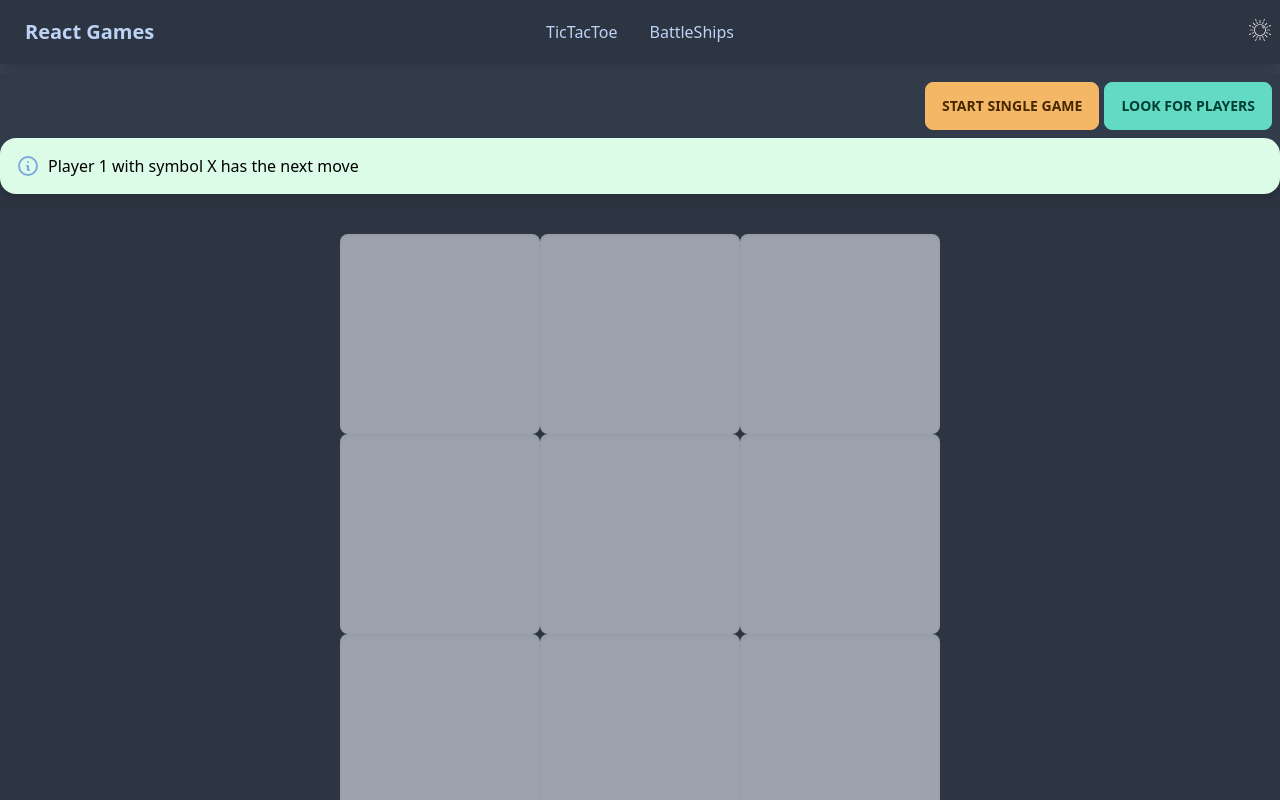
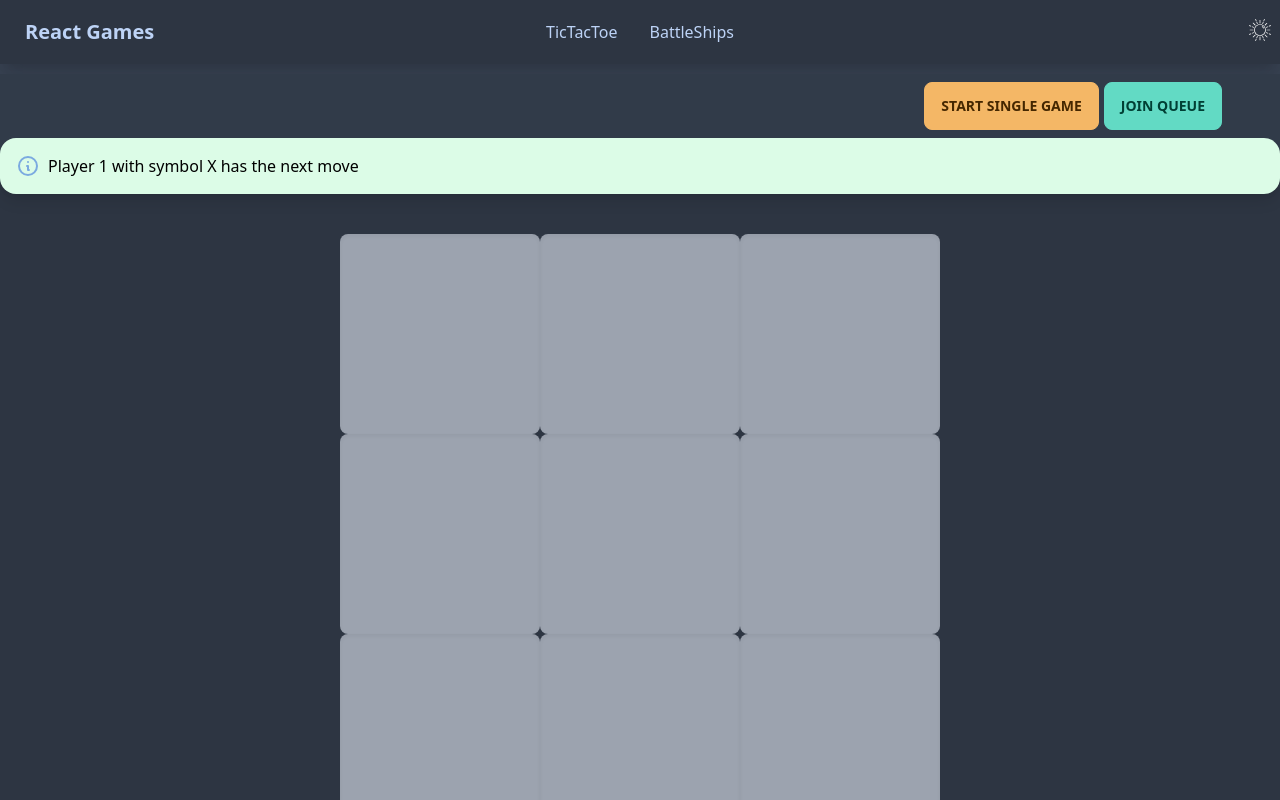
Before and after one commit to ileuca/react-games, a React (Create React App) app in the folder client/: page /tic-tac-toe in a window 1280 px wide. Built offline with nearby package versions, Linux system fonts and the light colour scheme; no server answers.

Commit message:
added join/leave queue

```diff
--- a/client/src/pages/tic-tac-toe/index.tsx
+++ b/client/src/pages/tic-tac-toe/index.tsx
@@ -1,4 +1,4 @@
-import { useEffect } from "react";
+import { useEffect, useState } from "react";
 import { io } from "socket.io-client";
 import "../../App.css";
 import TicTacToeGame from "../../components/tic-tac-toe-game";
@@ -6,6 +6,27 @@ import TicTacToeGame from "../../components/tic-tac-toe-game";
 const socket = io("http://localhost:3001");
 
 const TicTacToe = () => {
+  const [currentQueue, setCurrentQueue] = useState([]);
+  const [isInQueue, setIsInQueue] = useState(false);
+
+  const joinQueue = () => {
+    if (isInQueue) {
+      socket.emit("leaveQueue", { playerId: socket.id });
+      setIsInQueue(false);
+    } else {
+      socket.emit("joinQueue", { playerId: socket.id });
+      setIsInQueue(true);
+    }
+  };
+
+  useEffect(() => {
+    socket.on("queueJoined", (data) => {
+      setCurrentQueue(data);
+    });
+  }, [setCurrentQueue]);
+
+  console.log("PlayerQueue", currentQueue);
+
   return (
     <>
       <div
@@ -19,9 +40,18 @@ const TicTacToe = () => {
             <button className="btn btn-warning" style={{ marginRight: "5px" }}>
               Start Single Game
             </button>
-            <button className="btn btn-success" onClick={() => {}}>
-              Look For Players
-            </button>
+            <div className="indicator" style={{ marginRight: "50px" }}>
+              {isInQueue ? (
+                <span className="indicator-item badge badge-secondary">
+                  Searching...
+                </span>
+              ) : (
+                <></>
+              )}
+              <button className="btn btn-success" onClick={joinQueue}>
+                {isInQueue ? "Leave Queue" : "Join Queue"}
+              </button>
+            </div>
           </div>
         </div>
         <div
```
Also changed, not shown: 1 other file (tests, documents, lock files or other folders).
